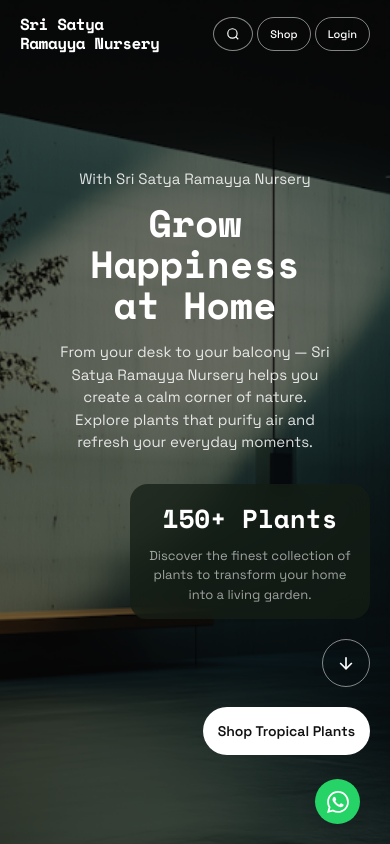
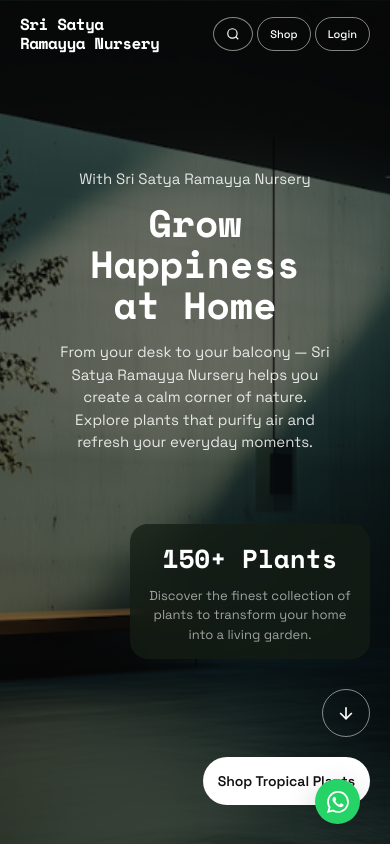
Before and after one commit to shanmukh1029/NURSERY2WEB, a React (Vite) app: page / in a window 390 px wide. Shown: the top 844 px of the page. Built offline with nearby package versions, Linux system fonts and the light colour scheme.

Commit message:
Mobile UI Fix: Resolved Hero stat card collision on narrow screens with extra vertical spacing

```diff
--- a/src/App.jsx
+++ b/src/App.jsx
@@ -148,6 +148,14 @@
     item.keywords.toLowerCase().includes(searchQuery.toLowerCase())
   );
 
+  const [isMobile, setIsMobile] = useState(false);
+  useEffect(() => {
+    const checkMobile = () => setIsMobile(window.innerWidth < 768);
+    checkMobile();
+    window.addEventListener('resize', checkMobile);
+    return () => window.removeEventListener('resize', checkMobile);
+  }, []);
+
   return (
     <>
       {/* New Botanical Luxe Preloader */}
@@ -176,7 +184,6 @@
             </p>
           </div>
         </main>
-
 
         <div className="loader-bg-decor">
           <div className="loader-decor-blob blob-top"></div>
@@ -270,7 +277,7 @@
               className="hero-text-center"
               initial="hidden" animate="visible"
               variants={textContainer}
-        style={{ y: heroTextY }}
+              style={{ y: isMobile ? 0 : heroTextY }}
             >
         <motion.p className="hero-subtitle" variants={textItem}>With Sri Satya Ramayya Nursery</motion.p>
         <motion.h1 className="hero-title" variants={textItem}>Grow Happiness at Home</motion.h1>
--- a/src/index.css
+++ b/src/index.css
@@ -2094,8 +2094,9 @@
       }
       .hero-bottom {
         flex-direction: column;
-        gap: 20px;
+        gap: 30px;
         width: 100%;
+        margin-top: 40px; /* Crucial: pushes cards away from wrapping text */
       }
       .hero-stat-card {
         padding: 15px;
```
Lines whose indentation alone changed are shown as unchanged.
